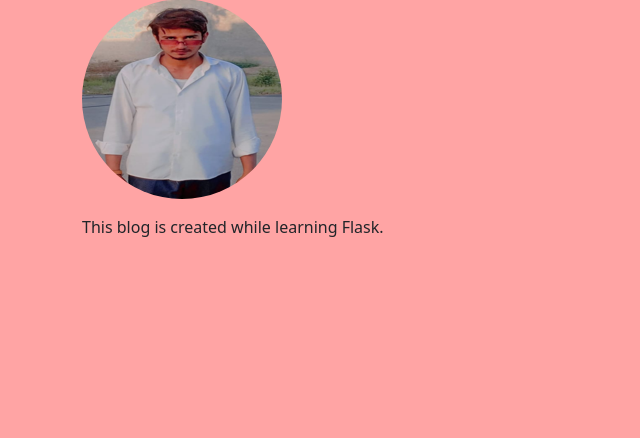
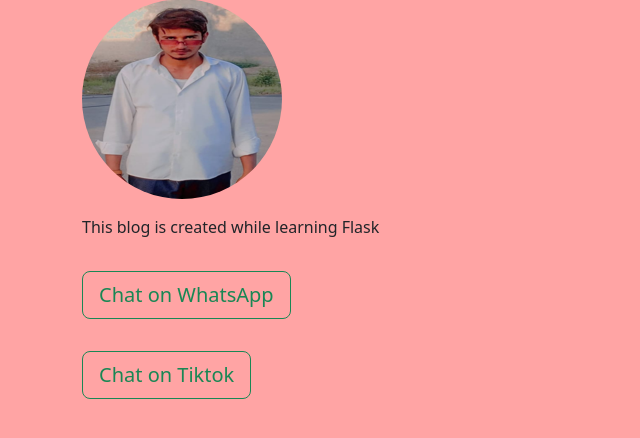
Before and after one commit to mohsanali1510-ui/flask-b, a Flask app: template templates/about.html in a window 1280 px wide. Shown: the part 212-650 px from the top of the page, without its empty margins (0-640 px from the left). Run offline with Flask 3, Linux system fonts and the light colour scheme; the template is opened without the code that fills it, so the values that code supplies are empty.

Commit message:
creat tiktok and wattsapp button on chat

```diff
--- a/templates/about.html
+++ b/templates/about.html
@@ -6,10 +6,25 @@
 
 <img src="{{ url_for('static', filename='images/team1.jpg') }}" class="rounded-circle mb-3 img-fluid profile-img" alt="Mohsin">
 
-<p>
+<div class="mb-3">
 
-This blog is created while learning Flask.
+    <p> This blog is created while learning Flask</p>
 
-</p>
+    <a href="https://wa.me/923218352086" class="btn btn-outline-success btn-lg mt-3" target="_blank">
+    <i class="fab fa-whatsapp"></i> Chat on WhatsApp
+</a>
+
+</div>
+
+<div class="mb-3">
+
+<a href="https://www.tiktok.com/@mohsanali_123?_r=1&_t=ZN-97v2Il0P6Cg" class="btn btn-outline-success btn-lg mt-3" target="_blank">
+    <i class="fab fa-tiktok"></i> Chat on Tiktok
+</a>
+
+
+
+</div>
+
 
 {% endblock %}
```
